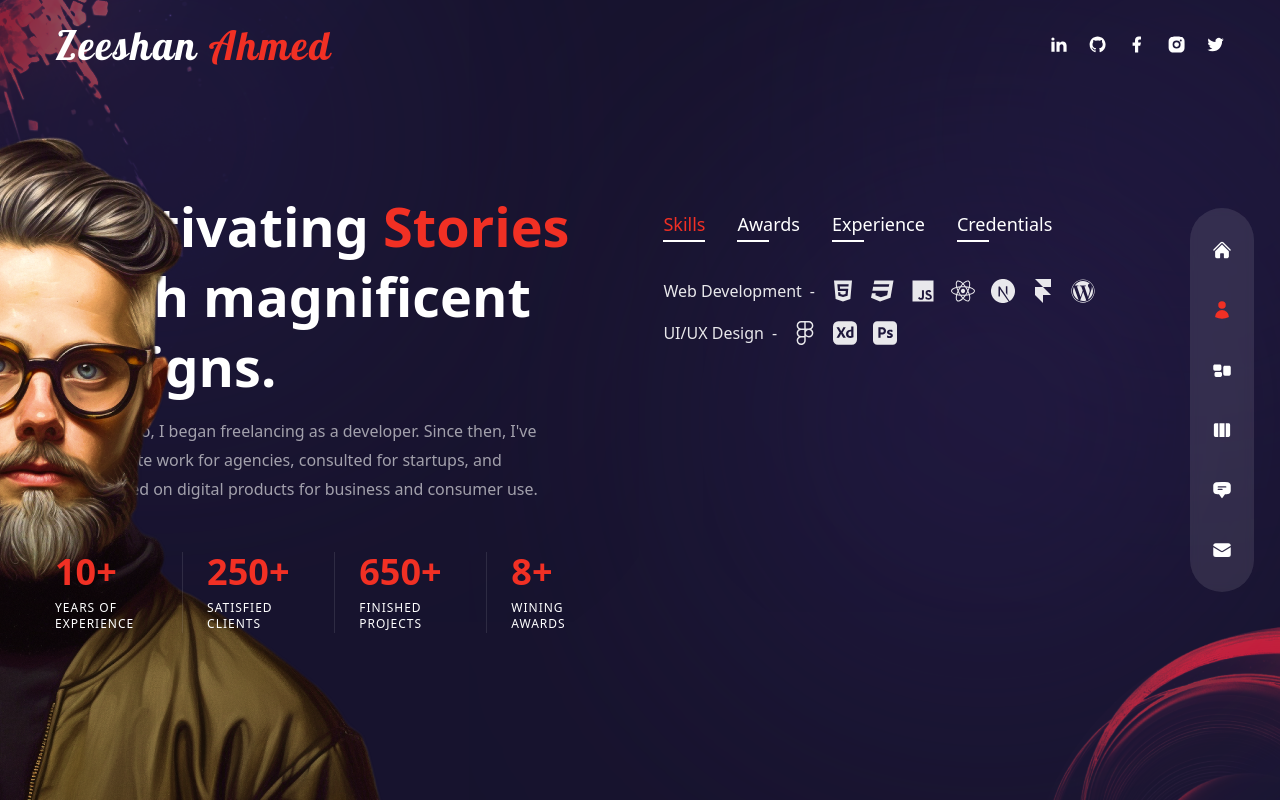
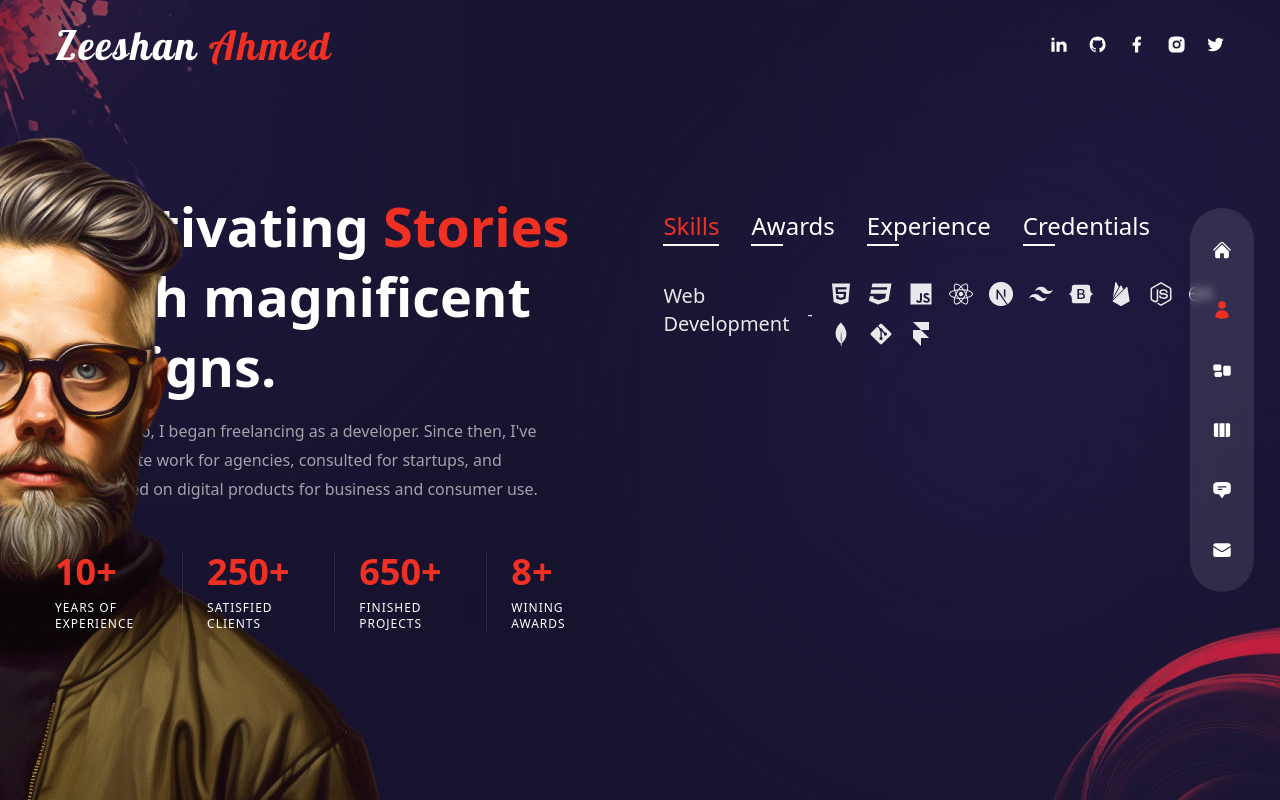
Before and after one commit to zeeshan-ahmed-smit/Personal-Portfolio, a Next.js app: page /about in a window 1280 px wide. Built offline with nearby package versions, Linux system fonts and the light colour scheme.

Commit message:
add icons

```diff
--- a/pages/about/index.jsx
+++ b/pages/about/index.jsx
@@ -6,15 +6,18 @@ import {
   FaCss3,
   FaJs,
   FaReact,
-  FaWordpress,
-  FaFigma,
+  FaBootstrap ,
+  FaNodeJs ,
+  FaGitAlt ,
 } from "react-icons/fa";
 
 import {
   SiNextdotjs,
+  SiFirebase ,
   SiFramer,
-  SiAdobexd,
-  SiAdobephotoshop,
+  SiTailwindcss ,
+  SiMongodb ,
+  SiExpress ,
 } from "react-icons/si";
 
 import Avatar from '@/components/Avatar';
@@ -37,13 +40,15 @@ const aboutData = [
           <FaJs />,
           <FaReact />,
           <SiNextdotjs />,
+          <SiTailwindcss  />,
+          <FaBootstrap/>,
+          <SiFirebase/>,
+          <FaNodeJs/>,
+          <SiExpress />,
+          <SiMongodb/>,
+          <FaGitAlt/>,
           <SiFramer />,
-          <FaWordpress />,
         ],
-      },
-      {
-        title: 'UI/UX Design',
-        icons: [<FaFigma />, <SiAdobexd />, <SiAdobephotoshop />],
       },
     ],
   },
@@ -186,8 +191,8 @@ const About = () => {
             {aboutData.map((item, itemIndex) => {
               return (
                 <div key={itemIndex}
-                  className={`${index === itemIndex && 'text-accent after:w-[100%] after:bg-accent after:transition-all after:duration-300'}
-                  cursor-pointer capitalize xl:text-lg relative after:w-8 after:h-[2px] after:bg-white
+                  className={`${index === itemIndex && 'text-accent after:w-[100%] after:bg-[#f13024] after:transition-all after:duration-300'}
+                  cursor-pointer capitalize xl:text-2xl relative after:w-8 after:h-[2px] after:bg-white after:transition-all after:duration-300
                   after:absolute after:-bottom-1 after:left-0`}
                   onClick={() => setIndex(itemIndex)}>{item.title}</div>
               )
@@ -199,13 +204,13 @@ const About = () => {
               return (
                 <div key={itemIndex} className='flex-1 flex flex-col md:flex-row max-w-max gap-x-2 items-center text-white/90'>
                   {/* title */}
-                  <div>{item.title}</div>
+                  <div className='text-xl mb-2'>{item.title}</div>
                   <div className='hidden md:flex'>-</div>
-                  <div>{item.stage}</div>
+                  <div className='mb-2'>{item.stage}</div>
                   {/* icons */}
-                  <div className='flex gap-x-4'>
+                  <div className='flex gap-x-4 gap-y-4 flex-wrap'>
                     {item.icons?.map((icon, index) => {
-                      return <div className='text-2xl '>{icon}</div>
+                      return <div key={index} className='text-2xl'>{icon}</div>
                     })}
                   </div>
                 </div>
```
